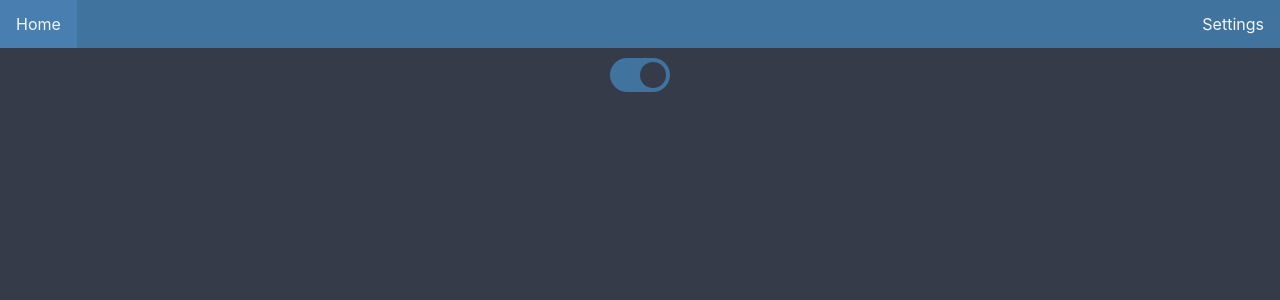
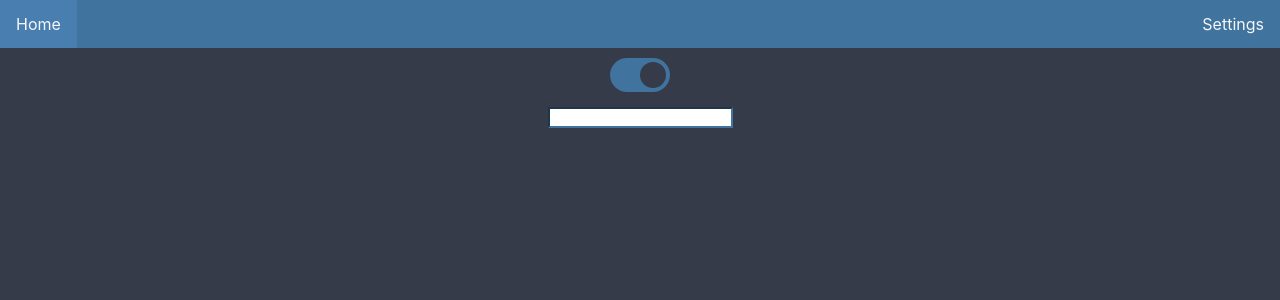
Before and after one commit to UnknownWebsite/CarPlan, a React (Create React App) app: page / in a window 1280 px wide. Shown: the top 300 px of the page. Built offline with nearby package versions, Linux system fonts and the light colour scheme.

Commit message:
[UI] Added TextField (WIP) - Added a disabled mode to ToggleButton

```diff
--- a/src/App.js
+++ b/src/App.js
@@ -6,6 +6,7 @@ import { darkTheme, GlobalStyles, lightTheme } from './themes';
 import { useStickyState } from './hooks/StickyState';
 import NavBar from './components/navbar/NavBar';
 import NavBarItem from './components/navbar/NavBarItem';
+import TextField from './components/base/TextField';
 
 
 
@@ -15,15 +16,26 @@ function App() {
 
   const [darkMode, setDarkMode]  = useStickyState(true);
 
+  function validate(text){
+    if(text.trim() === "")
+      return true;
+    const regEx = new RegExp("^\\d+$");
+    if(regEx.exec(text) != null)
+      return true;
+    else
+      return false;
+  }
+
   return (
     <ThemeProvider theme={darkMode === false ? lightTheme : darkTheme}>
       <GlobalStyles />
     <div className="App">
         <NavBar>
-          <NavBarItem target="#">Home</NavBarItem>
+          <NavBarItem target="/">Home</NavBarItem>
           <NavBarItem target="/settings" right>Settings</NavBarItem>
         </NavBar>
         <ToggleButton onChangeToActive={() => setDarkMode(false)} onChangeToInactive={() => setDarkMode(true)} startState={darkMode} round/>
+        <TextField onChange={(text) => {console.log(text);}} validate={validate}/>
     </div>
     </ThemeProvider>
   );
--- a/src/Global.css
+++ b/src/Global.css
@@ -5,7 +5,8 @@
     --light-text-color: #00a8ff;
     --light-error-color: #e84118;
     --light-highlight-color: #353b48;
-
+    --light-disabled-color: #718093;
+    --light-disabled-2-color: #7f8fa6;
 
     /*Colors for the dark mode*/
     --dark-bg-color: #353b48;
@@ -13,6 +14,8 @@
     --dark-text-color: #f5f6fa;
     --dark-error-color: #c23616;
     --dark-highlight-color: #487eb0;
+    --dark-disabled-color: #718093;
+    --dark-disabled-2-color: #7f8fa6;
 
     /*Colors currently in use*/
     --main-bg-color: var(--light-bg-color);
@@ -20,6 +23,8 @@
     --main-text-color: var(--light-text-color);
     --main-error-color: var(--light-error-color);
     --main-highlight-color: var(--light-highlight-color);
+    --main-disabled-color: var(--light-disable-color);
+    --main-disabled-2-color: var(--light-disabled-2-color)
 
 }
 
--- /dev/null
+++ b/src/components/base/TextField.css
@@ -0,0 +1,9 @@
+/*TODO border*/
+.text-field{
+    border-color: var(--main-menu-color);
+    color: var(--main-text-color);
+}
+
+.text-field-disabled{
+
+}
--- /dev/null
+++ b/src/components/base/TextField.js
@@ -0,0 +1,35 @@
+import {useState} from 'react'
+import "./TextField.css"
+
+function TextField(props){
+
+    const [text, setText] = useState(props.start ? props.start : "");
+
+    function onChange(e){
+        if(props.validate){
+            const valid = props.validate.call(this, e.target.value);
+            if(valid){
+                setText(e.target.value);
+                if(props.onChange)
+                    props.onChange.call(this, e.target.value);
+            }
+            else{
+                setText(text);
+            }
+        }
+        else{
+            setText(e.target.value);
+            if(props.onChange)
+                props.onChange.call(this, e.target.value);
+        }
+
+    }
+
+    return(
+        <div>
+            <input className={(props.disabled? "text-field-disabled" : "text-field")} type="text" onChange={onChange} value={text}></input>
+        </div>
+    )
+}
+
+export default TextField;
--- a/src/components/base/ToggleButton.css
+++ b/src/components/base/ToggleButton.css
@@ -17,6 +17,18 @@
     transition: .4s;
 }
 
+.slider-disabled {
+    position: absolute;
+    cursor: pointer;
+    top: 0;
+    left: 0;
+    right: 0;
+    bottom: 0;
+    background-color: var(--main-disabled-color);
+    -webkit-transition: .4s;
+    transition: .4s;
+}
+
 .slider:before {
     position: absolute;
     content: "";
@@ -29,11 +41,35 @@
     transition: .4s;
 }
 
+.slider-disabled::before{
+    position: absolute;
+    content: "";
+    height: 26px;
+    width: 26px;
+    left: 4px;
+    bottom: 4px;
+    background-color: var(--main-disabled-2-color);
+    -webkit-transition: .4s;
+    transition: .4s;
+}
+
 .slider-on+.slider {
     background-color: var(--main-menu-color);
 }
 
+
+.slider-on+.slider-disabled {
+    background-color: var(--main-disabled-color);
+}
+
+
 .slider-on+.slider:before {
+    -webkit-transform: translateX(26px);
+    -ms-transform: translateX(26px);
+    transform: translateX(26px);
+}
+
+.slider-on+.slider-disabled:before {
     -webkit-transform: translateX(26px);
     -ms-transform: translateX(26px);
     transform: translateX(26px);
@@ -42,8 +78,15 @@
 .slider.round {
     border-radius: 34px;
 }
+.slider-disabled.round {
+    border-radius: 34px;
+}
 
 .slider.round:before {
+    border-radius: 50%;
+}
+
+.slider-disabled.round:before {
     border-radius: 50%;
 }
 
--- a/src/components/base/ToggleButton.js
+++ b/src/components/base/ToggleButton.js
@@ -5,11 +5,13 @@ function ToggleButton(props){
     const [isActive, setActive] = useState(props.startState ? props.startState : false)
 
     function action() {
-        setActive(!isActive);
-        if(isActive){
-            props.onChangeToActive.call()
-        }else{
-            props.onChangeToInactive.call();
+        if(!props.disabled){
+            setActive(!isActive);
+            if(isActive){
+                props.onChangeToActive.call()
+            }else{
+                props.onChangeToInactive.call();
+            }
         }
     }
 
@@ -17,7 +19,7 @@ function ToggleButton(props){
         <div className="margin">
             <div className="switch" onClick={action}>
                 <div className={isActive? "slider-on" : ""}/>
-                <span className={"slider " + (props.round? "round" : "")}></span>
+                <span className={(props.round? "round" : "") + (props.disabled? " slider-disabled" : " slider")}></span>
             </div>
         </div>
     )
--- a/src/themes.js
+++ b/src/themes.js
@@ -15,5 +15,7 @@ export const GlobalStyles = createGlobalStyle`:root{
         --main-menu-color : var(--${(props) =>props.theme.name}-menu-color);
         --main-error-color : var(--${(props) =>props.theme.name}-error-color);
         --main-highlight-color : var(--${(props) =>props.theme.name}-highlight-color);
+        --main-disabled-color : var(--${(props) =>props.theme.name}-disabled-color);
+        --main-disabled-2-color : var(--${(props) =>props.theme.name}-disabled-2-color);
     }
 }`;
```
Also changed, not shown: 1 other file (tests, documents, lock files or other folders).
